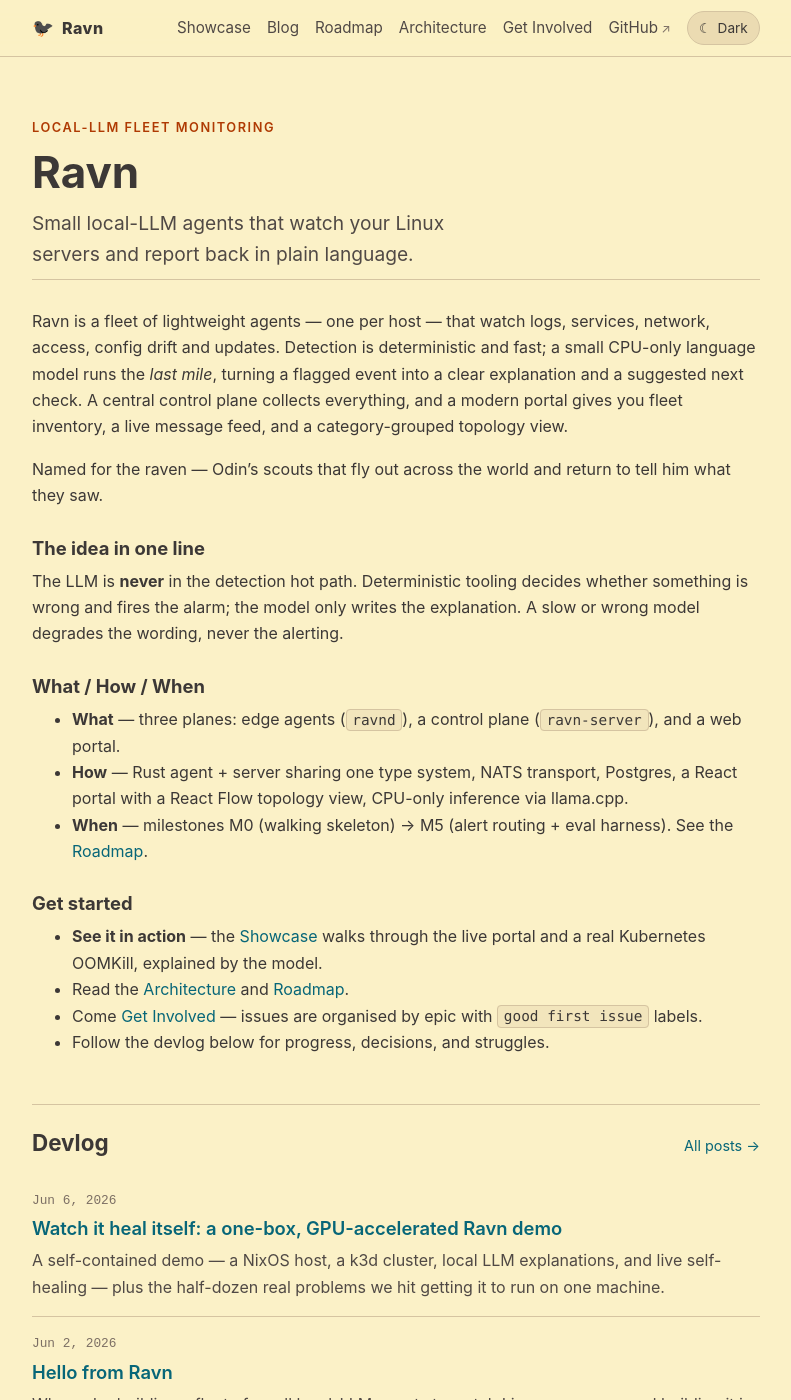
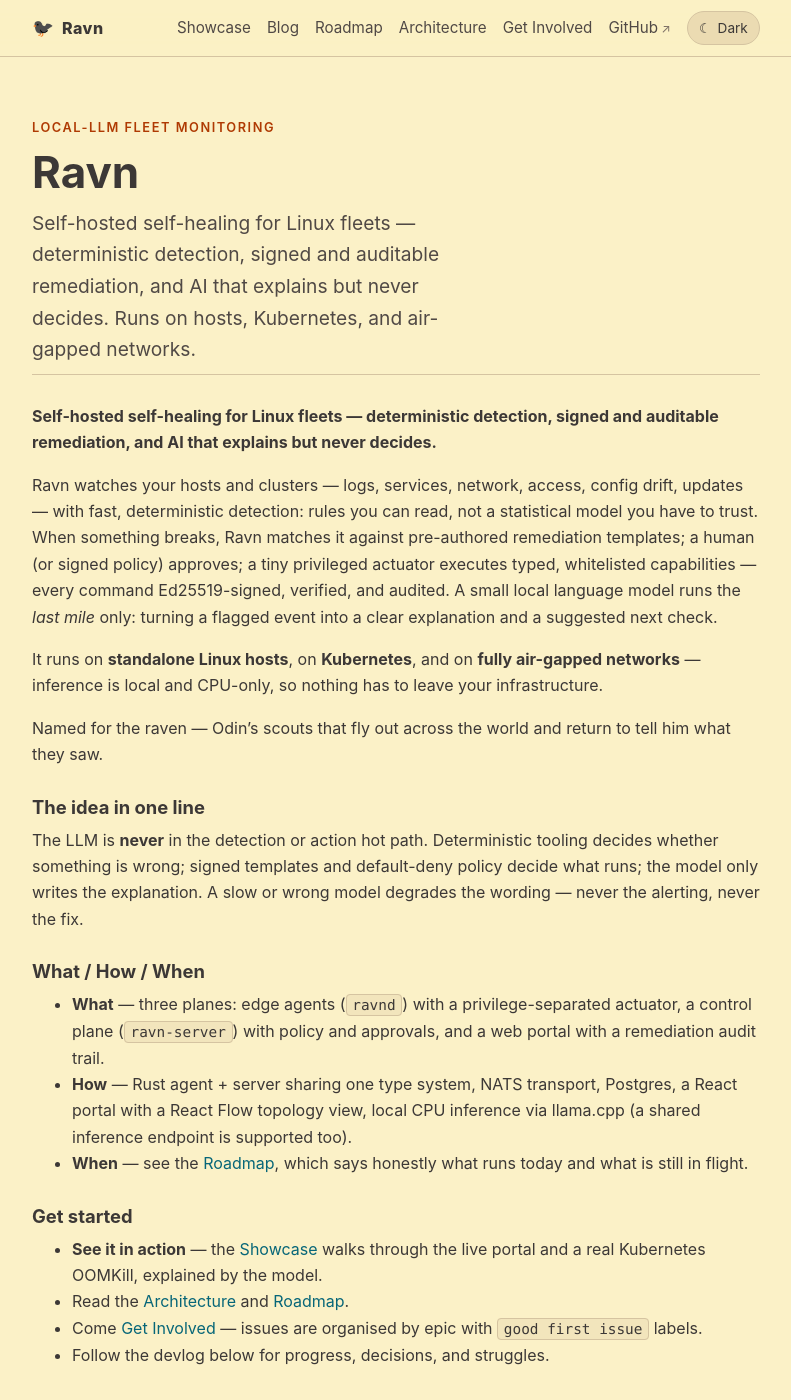
Before and after one commit to olafkfreund/ravn-agents, a Jekyll site: the page built from docs/index.md, in a window 1280 px wide and 1400 px high. Shown: the whole window, without its empty margins (244-1035 px from the left). Built offline with Jekyll 4.4.1, drawn with Linux system fonts in a browser that asks for light colours; some of the changed text lies outside the part shown.

Commit message:
docs: reposition around deterministic detection + auditable self-healing (#159)
Lead every public surface (README, Jekyll site, TechDocs) with what is
genuinely differentiating: deterministic detection, signed and auditable
remediation, and AI that explains but never decides — self-hosted on
standalone hosts, Kubernetes, and air-gapped networks. The local CPU
model moves from headline to the thing that makes air-gapped real.

Part of the hardening & positioning epic (#158).

Co-authored-by: Claude Fable 5 <noreply@anthropic.com>

```diff
--- a/docs/_config.yml
+++ b/docs/_config.yml
@@ -1,7 +1,8 @@
 title: Ravn
 description: >-
-  Small local-LLM agents that watch your Linux servers and report back in
-  plain language.
+  Self-hosted self-healing for Linux fleets — deterministic detection, signed
+  and auditable remediation, and AI that explains but never decides. Runs on
+  hosts, Kubernetes, and air-gapped networks.
 url: "https://olafkfreund.github.io"
 baseurl: "/ravn-agents"
 
--- a/docs/index.md
+++ b/docs/index.md
@@ -4,30 +4,42 @@ title: Ravn
 list_title: Devlog
 ---
 
-Ravn is a fleet of lightweight agents — one per host — that watch logs, services,
-network, access, config drift and updates. Detection is deterministic and fast; a
-small CPU-only language model runs the *last mile*, turning a flagged event into a
-clear explanation and a suggested next check. A central control plane collects
-everything, and a modern portal gives you fleet inventory, a live message feed, and
-a category-grouped topology view.
+**Self-hosted self-healing for Linux fleets — deterministic detection, signed and
+auditable remediation, and AI that explains but never decides.**
+
+Ravn watches your hosts and clusters — logs, services, network, access, config
+drift, updates — with fast, deterministic detection: rules you can read, not a
+statistical model you have to trust. When something breaks, Ravn matches it
+against pre-authored remediation templates; a human (or signed policy) approves;
+a tiny privileged actuator executes typed, whitelisted capabilities — every
+command Ed25519-signed, verified, and audited. A small local language model runs
+the *last mile* only: turning a flagged event into a clear explanation and a
+suggested next check.
+
+It runs on **standalone Linux hosts**, on **Kubernetes**, and on **fully
+air-gapped networks** — inference is local and CPU-only, so nothing has to leave
+your infrastructure.
 
 Named for the raven — Odin's scouts that fly out across the world and return to tell
 him what they saw.
 
 ### The idea in one line
 
-The LLM is **never** in the detection hot path. Deterministic tooling decides whether
-something is wrong and fires the alarm; the model only writes the explanation. A slow
-or wrong model degrades the wording, never the alerting.
+The LLM is **never** in the detection or action hot path. Deterministic tooling
+decides whether something is wrong; signed templates and default-deny policy decide
+what runs; the model only writes the explanation. A slow or wrong model degrades
+the wording — never the alerting, never the fix.
 
 ### What / How / When
 
-- **What** — three planes: edge agents (`ravnd`), a control plane (`ravn-server`),
-  and a web portal.
+- **What** — three planes: edge agents (`ravnd`) with a privilege-separated
+  actuator, a control plane (`ravn-server`) with policy and approvals, and a web
+  portal with a remediation audit trail.
 - **How** — Rust agent + server sharing one type system, NATS transport, Postgres,
-  a React portal with a React Flow topology view, CPU-only inference via llama.cpp.
-- **When** — milestones M0 (walking skeleton) → M5 (alert routing + eval harness).
-  See the [Roadmap]({{ '/roadmap/' | relative_url }}).
+  a React portal with a React Flow topology view, local CPU inference via
+  llama.cpp (a shared inference endpoint is supported too).
+- **When** — see the [Roadmap]({{ '/roadmap/' | relative_url }}), which says
+  honestly what runs today and what is still in flight.
 
 ### Get started
 
--- a/mkdocs.yml
+++ b/mkdocs.yml
@@ -13,8 +13,9 @@
 # file tree, so newly added docs appear without editing this file.
 site_name: Ravn
 site_description: >-
-  Small local-LLM agents that watch Linux/NixOS hosts and Kubernetes and report
-  in plain language, with a control plane, a portal, and supervised self-healing.
+  Self-hosted self-healing for Linux fleets — deterministic detection, signed
+  and auditable remediation, and AI that explains but never decides. Runs on
+  hosts, Kubernetes, and air-gapped networks.
 docs_dir: docs-techdocs
 repo_url: https://github.com/olafkfreund/ravn-agents
 edit_uri: edit/main/docs-techdocs/
```
Also changed, not shown: docs-techdocs/index.md (+10 -8 lines), README.md.
